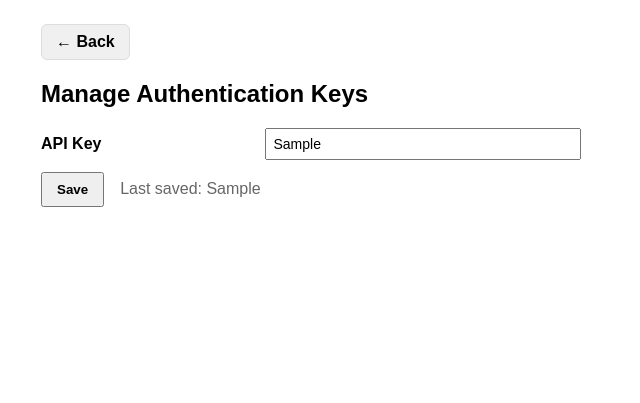
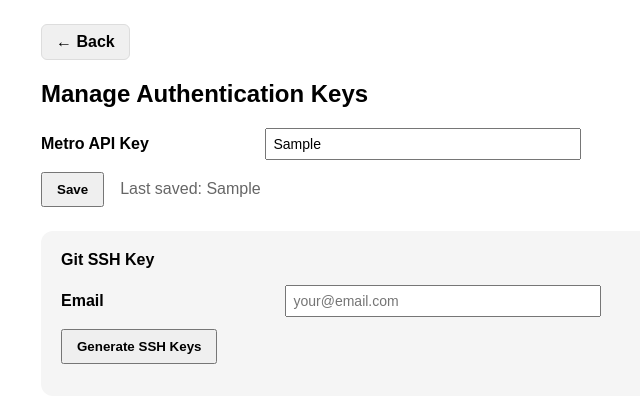
Before and after one commit to meschoening/nicole_train_arrivals, a Python web app: template templates/api_key.html in a window 1280 px wide. Shown: the top 403 px of the page, without its empty margins (239-879 px from the left). Run offline with Jinja, Linux system fonts and the light colour scheme; the template is opened without the code that fills it: most values are stand-ins (such as "Sample title", 1, 10 or a date in 2020).

Commit message:
git ssh key management on web

```diff
--- a/templates/api_key.html
+++ b/templates/api_key.html
@@ -9,10 +9,60 @@
       .container { max-width: 720px; margin: 0 auto; padding: 24px; }
       .row { margin-bottom: 12px; }
       label { display: inline-block; min-width: 220px; font-weight: bold; }
-      input[type="text"] { padding: 6px; font-size: 14px; width: 300px; }
-      button { padding: 8px 14px; font-weight: bold; }
+      input[type="text"], input[type="email"] { padding: 6px; font-size: 14px; width: 300px; }
+      button { padding: 8px 14px; font-weight: bold; cursor: pointer; }
       a.btn { text-decoration: none; display: inline-block; padding: 8px 14px; border-radius: 6px; background: #f0f0f0; color: #000; font-weight: 700; border: 1px solid #ddd; }
       a.btn:hover { background: #e6e6e6; }
+
+      /* Section box for SSH key section */
+      .section-box {
+        background: #f5f5f5;
+        border-radius: 12px;
+        padding: 20px;
+        margin-top: 24px;
+      }
+      .section-box h3 {
+        margin-top: 0;
+        margin-bottom: 16px;
+        font-size: 16px;
+      }
+
+      /* SSH public key textarea */
+      .ssh-key-display {
+        width: 100%;
+        max-width: 460px;
+        height: 60px;
+        padding: 8px;
+        font-family: monospace;
+        font-size: 12px;
+        background: #e0e0e0;
+        border: 1px solid #ccc;
+        border-radius: 6px;
+        resize: none;
+        color: #555;
+      }
+
+      /* Status messages */
+      .status-message {
+        margin-top: 8px;
+        padding: 8px 12px;
+        border-radius: 6px;
+        font-size: 14px;
+      }
+      .status-message.success {
+        background: #d4edda;
+        color: #155724;
+      }
+      .status-message.error {
+        background: #f8d7da;
+        color: #721c24;
+      }
+
+      /* Loading state */
+      button:disabled {
+        opacity: 0.6;
+        cursor: not-allowed;
+      }
     </style>
   </head>
   <body>
@@ -22,9 +72,10 @@
       </div>
       <h2>Manage Authentication Keys</h2>
 
+      <!-- Metro API Key Section -->
       <form method="post" action="/api-key" id="apiKeyForm">
       <div class="row">
-        <label for="api_key">API Key</label>
+        <label for="api_key">Metro API Key</label>
         <input type="text" id="api_key" name="api_key" value="{{ api_key }}" placeholder="Enter your API key">
       </div>
 
@@ -33,6 +84,36 @@
         <span id="lastSaved" style="color:#666;">Last saved: {{ last_saved }}</span>
       </div>
       </form>
+
+      <!-- Git SSH Key Section -->
+      <div class="section-box" id="sshKeySection">
+        <h3>Git SSH Key</h3>
+
+        {% if ssh_key_exists %}
+        <!-- Keys exist: show public key and copy button -->
+        <div id="sshKeyExists">
+          <div class="row">
+            <textarea class="ssh-key-display" id="sshPublicKey" readonly>{{ ssh_public_key }}</textarea>
+          </div>
+          <div class="row">
+            <button type="button" id="copyKeyBtn" onclick="copySSHKey()">Copy SSH Public Key</button>
+          </div>
+        </div>
+        {% else %}
+        <!-- Keys don't exist: show email input and generate button -->
+        <div id="sshKeyGenerate">
+          <div class="row">
+            <label for="sshEmail">Email</label>
+            <input type="email" id="sshEmail" placeholder="your@email.com">
+          </div>
+          <div class="row">
+            <button type="button" id="generateKeyBtn" onclick="generateSSHKey()">Generate SSH Keys</button>
+          </div>
+        </div>
+        {% endif %}
+
+        <div id="sshStatusMessage"></div>
+      </div>
     </div>
 
     <script>
@@ -44,6 +125,94 @@
       // Mark unsaved when API key field changes
       apiKeyForm.addEventListener('change', markUnsaved);
       apiKeyForm.addEventListener('input', markUnsaved);
+
+      // SSH Key Functions
+      function showStatus(message, isError) {
+        const statusEl = document.getElementById('sshStatusMessage');
+        statusEl.className = 'status-message ' + (isError ? 'error' : 'success');
+        statusEl.textContent = message;
+        statusEl.style.display = 'block';
+      }
+
+      async function generateSSHKey() {
+        const emailInput = document.getElementById('sshEmail');
+        const generateBtn = document.getElementById('generateKeyBtn');
+        const email = emailInput.value.trim();
+
+        if (!email) {
+          showStatus('Please enter an email address.', true);
+          return;
+        }
+
+        // Basic email validation
+        if (!/^[\w.+-]+@[\w.-]+\.[a-zA-Z]{2,}$/.test(email)) {
+          showStatus('Please enter a valid email address.', true);
+          return;
+        }
+
+        generateBtn.disabled = true;
+        generateBtn.textContent = 'Generating...';
+
+        try {
+          const response = await fetch('/api/generate-ssh-key', {
+            method: 'POST',
+            headers: { 'Content-Type': 'application/json' },
+            body: JSON.stringify({ email: email })
+          });
+
+          const data = await response.json();
+
+          if (data.success) {
+            showStatus('SSH keys generated successfully!', false);
+            // Update UI to show the public key
+            const sshSection = document.getElementById('sshKeySection');
+            const generateDiv = document.getElementById('sshKeyGenerate');
+
+            // Create the "keys exist" UI
+            const existsDiv = document.createElement('div');
+            existsDiv.id = 'sshKeyExists';
+            existsDiv.innerHTML = `
+              <div class="row">
+                <textarea class="ssh-key-display" id="sshPublicKey" readonly>${data.public_key}</textarea>
+              </div>
+              <div class="row">
+                <button type="button" id="copyKeyBtn" onclick="copySSHKey()">Copy SSH Public Key</button>
+              </div>
+            `;
+
+            // Replace the generate UI with the exists UI
+            generateDiv.replaceWith(existsDiv);
+          } else {
+            showStatus('Error: ' + data.error, true);
+            generateBtn.disabled = false;
+            generateBtn.textContent = 'Generate SSH Keys';
+          }
+        } catch (error) {
+          showStatus('Error: ' + error.message, true);
+          generateBtn.disabled = false;
+          generateBtn.textContent = 'Generate SSH Keys';
+        }
+      }
+
+      async function copySSHKey() {
+        const keyTextarea = document.getElementById('sshPublicKey');
+        const copyBtn = document.getElementById('copyKeyBtn');
+        const keyText = keyTextarea.value;
+
+        try {
+          await navigator.clipboard.writeText(keyText);
+          copyBtn.textContent = 'Copied!';
+          showStatus('SSH public key copied to clipboard!', false);
+          setTimeout(() => {
+            copyBtn.textContent = 'Copy SSH Public Key';
+          }, 2000);
+        } catch (error) {
+          // Fallback: select the text for manual copying
+          keyTextarea.select();
+          keyTextarea.setSelectionRange(0, 99999);
+          showStatus('Press Ctrl+C to copy the selected key.', false);
+        }
+      }
     </script>
   </body>
   </html>
```
Also changed, not shown: web_settings_server.py (+90 -1 lines).
